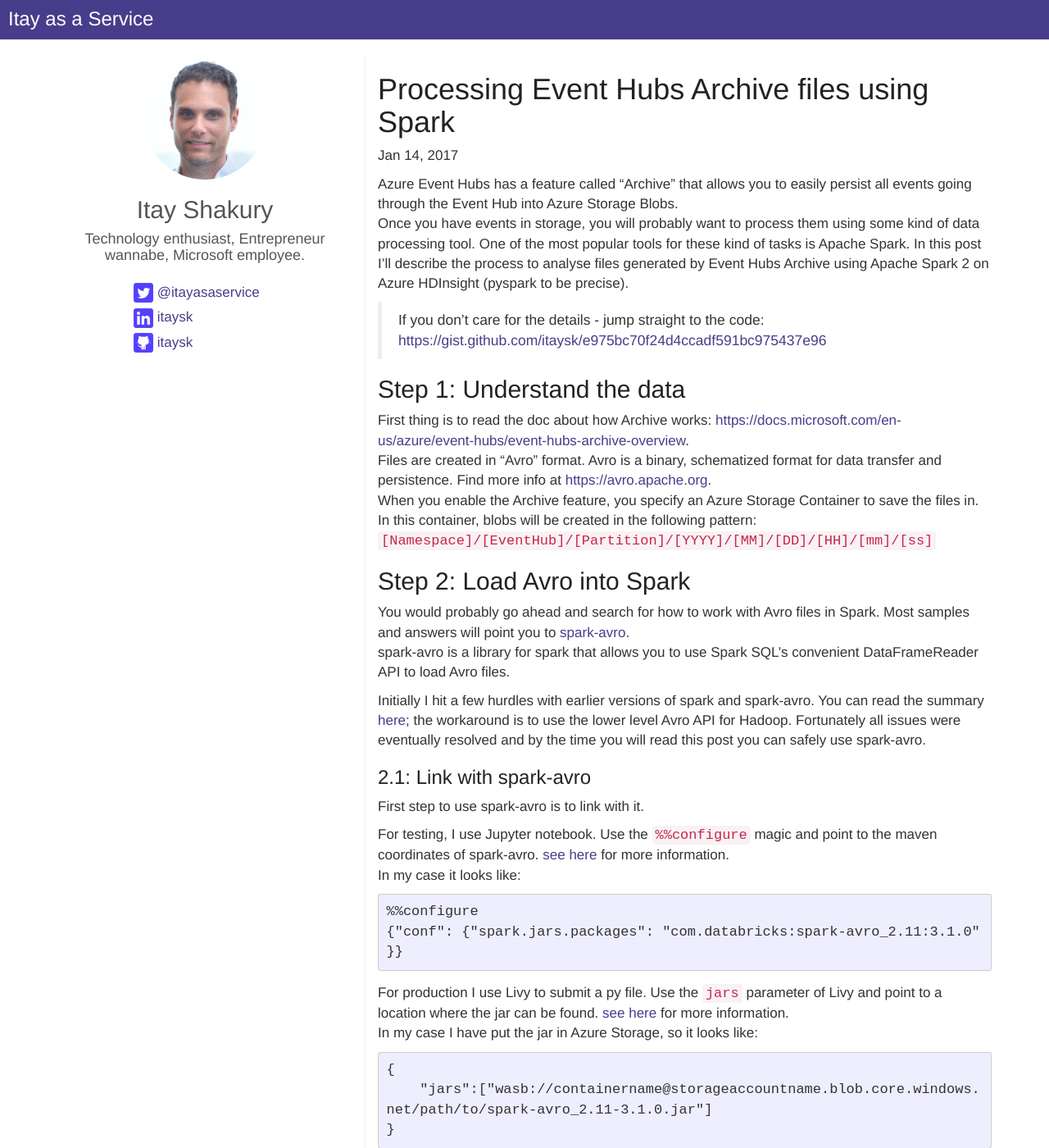
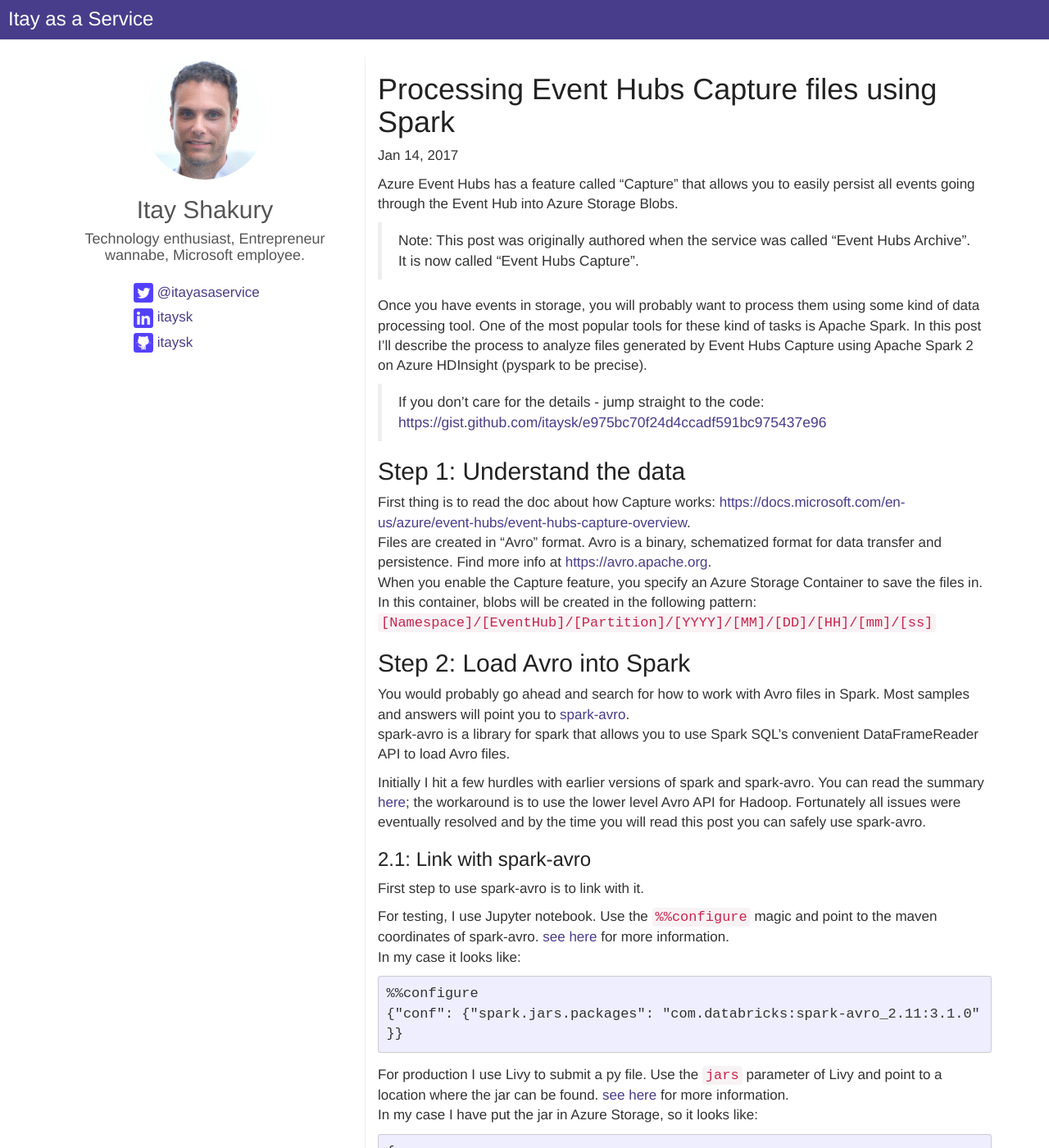
Before and after one commit to itaysk/itaysk.github.io, a Jekyll site: the page built from _posts/2017-01-14-processing-event-hub-capture-files-using-spark.md, in a window 1280 px wide and 1400 px high. Shown: the whole window at 82% size. Built offline with Jekyll 4.4.1, drawn with Linux system fonts in a browser that asks for light colours; some of the changed text lies outside the part shown.

Commit message:
post: rename EH archive to Capture

````diff
--- a/_posts/2017-01-14-processing-event-hub-archive-files-using-spark.md
+++ b/_posts/2017-01-14-processing-event-hub-capture-files-using-spark.md
@@ -1,20 +1,24 @@
 ---
-title: Processing Event Hubs Archive files using Spark
+title: Processing Event Hubs Capture files using Spark
 date: 2017-01-14 19:10
 categories: [Technical-Howto]
 tags: [event-hubs, spark, pyspark, avro, python]
+redirect_from: 2017/01/14/processing-event-hub-archive-files-using-spark
 ---
 
-Azure Event Hubs has a feature called "Archive" that allows you to easily persist all events going through the Event Hub into Azure Storage Blobs.
-Once you have events in storage, you will probably want to process them using some kind of data processing tool. One of the most popular tools for these kind of tasks is Apache Spark. In this post I'll describe the process to analyse files generated by Event Hubs Archive using Apache Spark 2 on Azure HDInsight (pyspark to be precise).
+Azure Event Hubs has a feature called "Capture" that allows you to easily persist all events going through the Event Hub into Azure Storage Blobs.
+
+> Note: This post was originally authored when the service was called "Event Hubs Archive". It is now called "Event Hubs Capture".
+
+Once you have events in storage, you will probably want to process them using some kind of data processing tool. One of the most popular tools for these kind of tasks is Apache Spark. In this post I'll describe the process to analyze files generated by Event Hubs Capture using Apache Spark 2 on Azure HDInsight (pyspark to be precise).
 
 > If you don't care for the details - jump straight to the code: [https://gist.github.com/itaysk/e975bc70f24d4ccadf591bc975437e96](https://gist.github.com/itaysk/e975bc70f24d4ccadf591bc975437e96)
 
 ## Step 1: Understand the data
 
-First thing is to read the doc about how Archive works: [https://docs.microsoft.com/en-us/azure/event-hubs/event-hubs-archive-overview](https://docs.microsoft.com/en-us/azure/event-hubs/event-hubs-archive-overview).
+First thing is to read the doc about how Capture works: [https://docs.microsoft.com/en-us/azure/event-hubs/event-hubs-capture-overview](https://docs.microsoft.com/en-us/azure/event-hubs/event-hubs-capture-overview).
 Files are created in "Avro" format. Avro is a binary, schematized format for data transfer and persistence. Find more info at [https://avro.apache.org](https://avro.apache.org).
-When you enable the Archive feature, you specify an Azure Storage Container to save the files in. In this container, blobs will be created in the following pattern:
+When you enable the Capture feature, you specify an Azure Storage Container to save the files in. In this container, blobs will be created in the following pattern:
 `[Namespace]/[EventHub]/[Partition]/[YYYY]/[MM]/[DD]/[HH]/[mm]/[ss]`
 
 ## Step 2: Load Avro into Spark
@@ -45,11 +49,11 @@
 ```
 
 ### 2.2: Configure extension support
-The spark-avro library is a wrapper around the [original](http://avro.apache.org/docs/current/mr.html) Avro map-reduce API. That one has an annoying behavior to ignore files without the `.avro` extension. As you might have noticed, Event Hubs Archive generate files without any extension, so we need to configure Avro to acknowledge our files. Unfortunately this setting is not configurable from spark-avro so we will have to use the lower level Hadoop configuration. The key is called `avro.mapred.ignore.inputs.without.extension` and the value is boolean string.
+The spark-avro library is a wrapper around the [original](http://avro.apache.org/docs/current/mr.html) Avro map-reduce API. That one has an annoying behavior to ignore files without the `.avro` extension. As you might have noticed, Event Hubs Capture generate files without any extension, so we need to configure Avro to acknowledge our files. Unfortunately this setting is not configurable from spark-avro so we will have to use the lower level Hadoop configuration. The key is called `avro.mapred.ignore.inputs.without.extension` and the value is boolean string.
 
 Setting Hadoop configurations can be done in many ways: Hadoop xml files, Ambari UI, Spark configs, and more... Since I wanted to keep this setting in the realm of the spark application and not the entire cluster, I chose to configure it via Spark configuration.
 Spark configurations itself can also be configured in many ways: SparkConf object, spark-submit switches, and more... I chose to set it in the code:
-In my py file, I added `.config('spark.hadoop.avro.mapred.ignore.inputs.without.extension', 'false')` to the `SparkSession` construction factory method. Notice that since I'm configuring Hadoop via Spark I prefixed the key with `spark.hadoop`. Sesssion (or context) creation in my case it looks like this:
+In my py file, I added `.config('spark.hadoop.avro.mapred.ignore.inputs.without.extension', 'false')` to the `SparkSession` construction factory method. Notice that since I'm configuring Hadoop via Spark I prefixed the key with `spark.hadoop`. Session (or context) creation in my case it looks like this:
 
 ```
 spark = SparkSession \
@@ -74,12 +78,15 @@
 avroDf = spark.read.format("com.databricks.spark.avro").load("path_to_files")
 ```
 
-Update Jan 30, 2017:
-As commenter Jan Mtzgr points out - EH Archive will create empty files if there are no events in a given time window. This will cause problem if _ALL_ files in the loaded path are empty (error: 'Not an Avro data file'). According to my tests if at least one file is non empty, the load will work and just ignore the empty files. Apperanty there's work to fix this behavior.
+**Update:**
+As commenter Jan Mtzgr points out - EH Capture will create empty files if there are no events in a given time window. This will cause problem if _ALL_ files in the loaded path are empty (error: 'Not an Avro data file'). According to my tests if at least one file is non empty, the load will work and just ignore the empty files. Apparently there's work to fix this behavior.
 
-## Step 3: Extract your data from from the EH Archive format
+**Followup Update:** Thanks to the Event Hubs team that fixed this issue following this feedback! Now when there's no data to write, the avro file created will still include the basic headers required for it to be at least valid avro file.
 
-Event Hubs Archive saves Avro files in a specific format that represents generic Event Hubs event. If we look at a file generated by Archive and examine it's schema we will get:
+
+## Step 3: Extract your data from from the EH Capture format
+
+Event Hubs Capture saves Avro files in a specific format that represents generic Event Hubs event. If we look at a file generated by Capture and examine it's schema we will get:
 
 ```
 {
````
